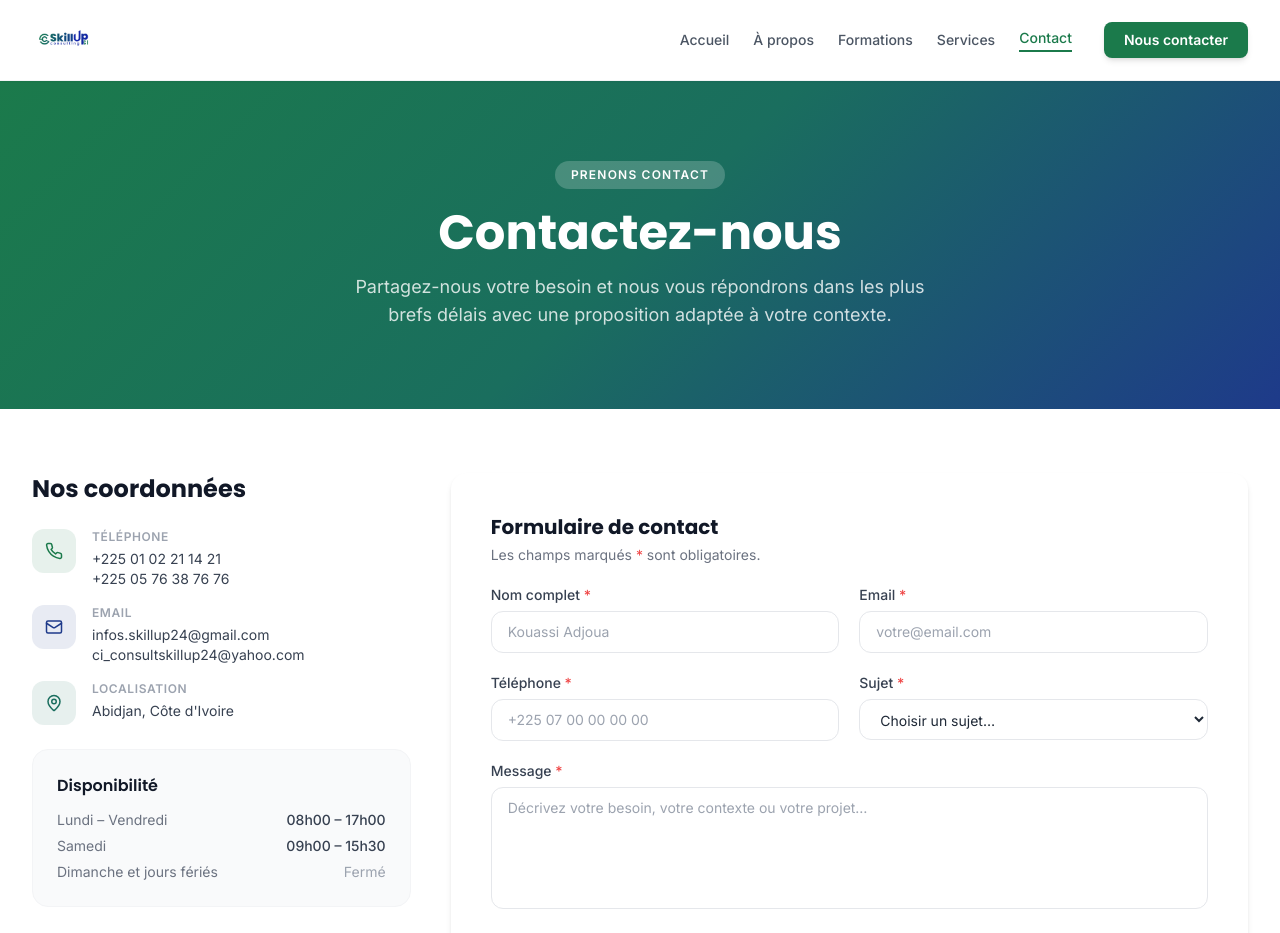
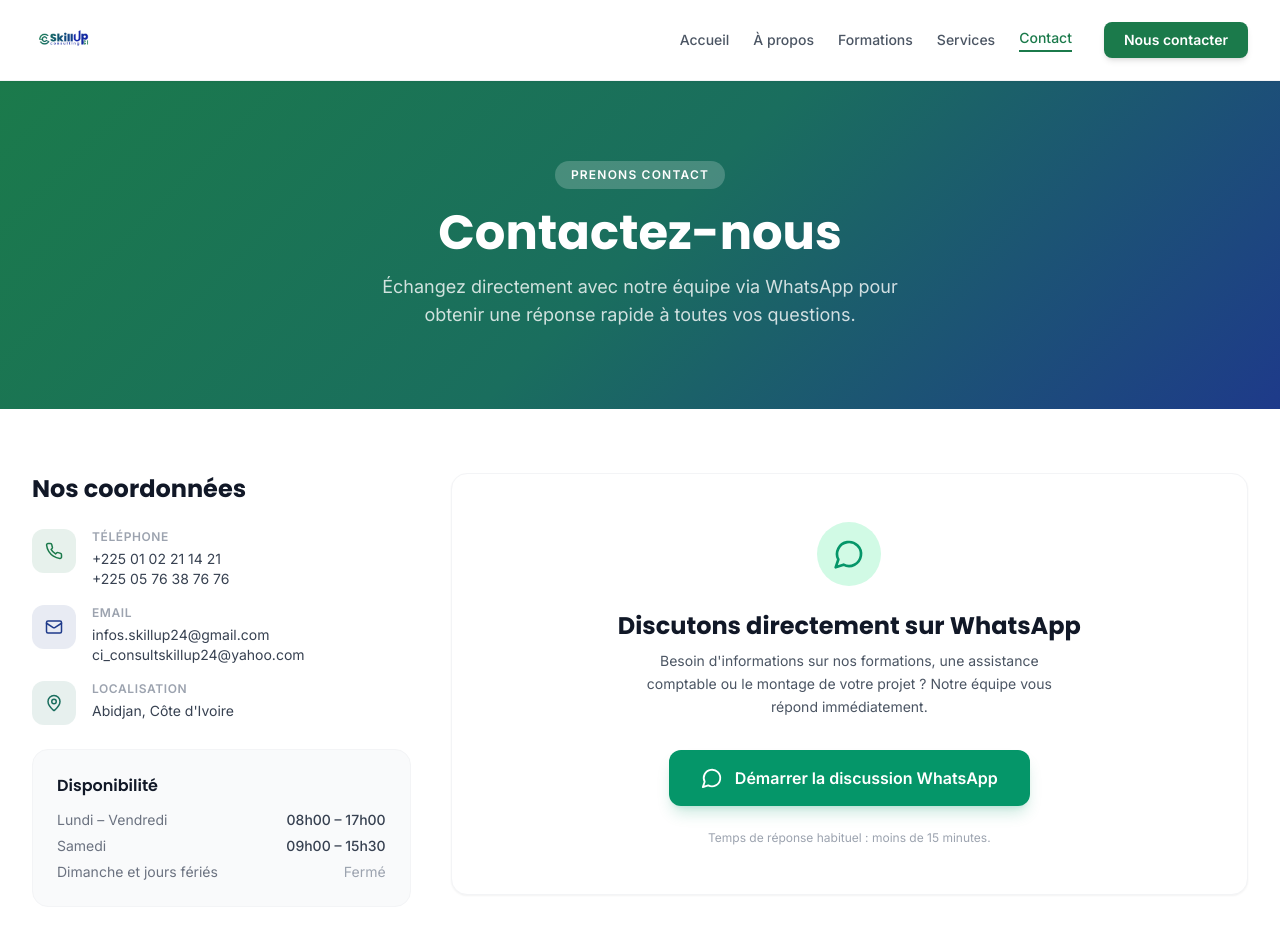
Before and after one commit to esperanceykouassi-bit/proj-esp, a React (Vite) app in the folder frontend/: page /contact in a window 1280 px wide. Shown: the top 933 px of the page. Built offline with nearby package versions, Linux system fonts and the light colour scheme.

Commit message:
Replace contact form with direct WhatsApp action card

```diff
--- a/frontend/src/pages/Contact.jsx
+++ b/frontend/src/pages/Contact.jsx
@@ -1,16 +1,12 @@
-import { useState } from 'react'
 import { motion } from 'framer-motion'
-import { Mail, Phone, MapPin, Send, Loader2, MessageSquare } from 'lucide-react'
+import { Mail, Phone, MapPin, MessageCircle } from 'lucide-react'
 import FadeIn from '../components/FadeIn'
-import Toast from '../components/Toast'
 
 // ─── Données statiques ────────────────────────────────────────────────────────
 
-const SUJETS = ['Formation', 'Assistance comptable', 'Montage de projet', 'Autre']
-
 const COORDONNEES = [
   {
-    icon:  Phone,
+    icon: Phone,
     label: 'Téléphone',
     color: 'bg-brand-green/10',
     iconColor: 'text-brand-green',
@@ -20,89 +16,32 @@ const COORDONNEES = [
     ],
   },
   {
-    icon:  Mail,
+    icon: Mail,
     label: 'Email',
     color: 'bg-brand-blue/10',
     iconColor: 'text-brand-blue',
     lines: [
-      { text: 'infos.skillup24@gmail.com',        href: 'mailto:infos.skillup24@gmail.com' },
-      { text: 'ci_consultskillup24@yahoo.com',    href: 'mailto:ci_consultskillup24@yahoo.com' },
+      { text: 'infos.skillup24@gmail.com', href: 'mailto:infos.skillup24@gmail.com' },
+      { text: 'ci_consultskillup24@yahoo.com', href: 'mailto:ci_consultskillup24@yahoo.com' },
     ],
   },
   {
-    icon:  MapPin,
+    icon: MapPin,
     label: 'Localisation',
     color: 'bg-brand-teal/10',
     iconColor: 'text-brand-teal',
-    lines: [{ text: 'Abidjan, Côte d\'Ivoire' }],
+    lines: [{ text: "Abidjan, Côte d'Ivoire" }],
   },
 ]
-
-const INITIAL_FORM = { nom: '', email: '', telephone: '', sujet: '', message: '' }
-
-// ─── Validation client ────────────────────────────────────────────────────────
-
-function validate(form) {
-  const errs = {}
-  if (!form.nom.trim() || form.nom.trim().length < 2)
-    errs.nom = 'Nom requis (min 2 caractères)'
-  if (!/^[^\s@]+@[^\s@]+\.[^\s@]+$/.test(form.email))
-    errs.email = 'Email invalide'
-  if (!form.telephone.trim() || form.telephone.trim().length < 8)
-    errs.telephone = 'Téléphone requis (min 8 chiffres)'
-  if (!form.sujet)
-    errs.sujet = 'Veuillez choisir un sujet'
-  if (!form.message.trim() || form.message.trim().length < 10)
-    errs.message = 'Message trop court (min 10 caractères)'
-  return errs
-}
 
 // ─── Page Contact ─────────────────────────────────────────────────────────────
 
 export default function Contact() {
-  const [form, setForm]         = useState(INITIAL_FORM)
-  const [errors, setErrors]     = useState({})
-  const [loading, setLoading]   = useState(false)
-  const [toast, setToast]       = useState(null)
-
-  const showToast = (message, type = 'success') =>
-    setToast({ message, type, key: Date.now() })
-
-  const handleChange = (e) => {
-    const { name, value } = e.target
-    setForm((prev) => ({ ...prev, [name]: value }))
-    if (errors[name]) setErrors((prev) => ({ ...prev, [name]: null }))
-  }
-
-  const handleSubmit = async (e) => {
-    e.preventDefault()
-    const errs = validate(form)
-    if (Object.keys(errs).length) { setErrors(errs); return }
-
-    setLoading(true)
-    try {
-      const res  = await fetch('/api/contact', {
-        method:  'POST',
-        headers: { 'Content-Type': 'application/json' },
-        body:    JSON.stringify(form),
-      })
-      const data = await res.json()
-
-      if (!res.ok) {
-        if (data.details) setErrors(flattenServerErrors(data.details))
-        else showToast(data.error || 'Une erreur est survenue.', 'error')
-        return
-      }
-
-      showToast(data.message || 'Message envoyé avec succès !', 'success')
-      setForm(INITIAL_FORM)
-      setErrors({})
-    } catch {
-      showToast('Connexion impossible. Vérifiez votre connexion internet.', 'error')
-    } finally {
-      setLoading(false)
-    }
-  }
+  const whatsappNumber = '2250768891544'
+  const whatsappMessage = encodeURIComponent(
+    "Bonjour, je souhaite avoir des informations sur vos services et formations."
+  )
+  const whatsappUrl = `https://wa.me/${whatsappNumber}?text=${whatsappMessage}`
 
   return (
     <div>
@@ -110,26 +49,28 @@ export default function Contact() {
       <section className="bg-hero-gradient text-white py-16 md:py-20">
         <div className="max-w-7xl mx-auto px-4 sm:px-6 lg:px-8 text-center">
           <motion.span
-            initial={{ opacity: 0, y: 12 }} animate={{ opacity: 1, y: 0 }}
+            initial={{ opacity: 0, y: 12 }}
+            animate={{ opacity: 1, y: 0 }}
             transition={{ duration: 0.4 }}
             className="inline-block bg-white/20 text-xs font-semibold px-4 py-1.5 rounded-full mb-5 uppercase tracking-widest"
           >
             Prenons contact
           </motion.span>
           <motion.h1
-            initial={{ opacity: 0, y: 20 }} animate={{ opacity: 1, y: 0 }}
+            initial={{ opacity: 0, y: 20 }}
+            animate={{ opacity: 1, y: 0 }}
             transition={{ duration: 0.5, delay: 0.08 }}
             className="text-4xl md:text-5xl font-bold font-heading mb-4"
           >
             Contactez-nous
           </motion.h1>
           <motion.p
-            initial={{ opacity: 0, y: 20 }} animate={{ opacity: 1, y: 0 }}
+            initial={{ opacity: 0, y: 20 }}
+            animate={{ opacity: 1, y: 0 }}
             transition={{ duration: 0.5, delay: 0.16 }}
             className="text-lg text-white/80 max-w-xl mx-auto"
           >
-            Partagez-nous votre besoin et nous vous répondrons dans les plus brefs délais
-            avec une proposition adaptée à votre contexte.
+            Échangez directement avec notre équipe via WhatsApp pour obtenir une réponse rapide à toutes vos questions.
           </motion.p>
         </div>
       </section>
@@ -140,7 +81,6 @@ export default function Contact() {
 
           {/* ── Colonne gauche : coordonnées ── */}
           <FadeIn className="space-y-6">
-
             <h2 className="text-2xl font-bold text-gray-900">Nos coordonnées</h2>
 
             <div className="space-y-4">
@@ -155,8 +95,11 @@ export default function Contact() {
                     </p>
                     {lines.map(({ text, href }) =>
                       href ? (
-                        <a key={text} href={href}
-                           className="block text-sm text-gray-700 hover:text-brand-green transition-colors">
+                        <a
+                          key={text}
+                          href={href}
+                          className="block text-sm text-gray-700 hover:text-brand-green transition-colors"
+                        >
                           {text}
                         </a>
                       ) : (
@@ -167,9 +110,6 @@ export default function Contact() {
                 </div>
               ))}
             </div>
-
-            {/* Encart diagnostic */}
-
 
             {/* Horaires */}
             <div className="bg-gray-50 border border-gray-100 rounded-2xl p-6">
@@ -189,158 +129,44 @@ export default function Contact() {
                 </li>
               </ul>
             </div>
-
           </FadeIn>
 
-          {/* ── Colonne droite : formulaire ── */}
+          {/* ── Colonne droite : Carte WhatsApp ── */}
           <FadeIn delay={0.1} className="lg:col-span-2">
-            <form
-              onSubmit={handleSubmit}
-              noValidate
-              className="card p-8 md:p-10 space-y-5"
-            >
+            <div className="card p-8 md:p-12 text-center space-y-6 bg-white rounded-2xl border border-gray-100 shadow-sm">
+              <div className="w-16 h-16 bg-emerald-100 text-emerald-600 rounded-full flex items-center justify-center mx-auto">
+                <MessageCircle size={32} />
+              </div>
+
               <div>
-                <h2 className="text-xl font-bold text-gray-900">Formulaire de contact</h2>
-                <p className="text-sm text-gray-500 mt-1">
-                  Les champs marqués <span className="text-red-500">*</span> sont obligatoires.
+                <h2 className="text-2xl font-bold text-gray-900 mb-2">
+                  Discutons directement sur WhatsApp
+                </h2>
+                <p className="text-gray-600 max-w-md mx-auto text-sm leading-relaxed">
+                  Besoin d'informations sur nos formations, une assistance comptable ou le montage de votre projet ? Notre équipe vous répond immédiatement.
                 </p>
               </div>
 
-              {/* Nom + Email */}
-              <div className="grid grid-cols-1 sm:grid-cols-2 gap-5">
-                <Field
-                  label="Nom complet" name="nom" value={form.nom}
-                  error={errors.nom} onChange={handleChange}
-                  placeholder="Kouassi Adjoua" required
-                />
-                <Field
-                  label="Email" name="email" type="email" value={form.email}
-                  error={errors.email} onChange={handleChange}
-                  placeholder="votre@email.com" required
-                />
+              <div className="pt-2">
+                <a
+                  href={whatsappUrl}
+                  target="_blank"
+                  rel="noopener noreferrer"
+                  className="inline-flex items-center justify-center gap-3 bg-emerald-600 hover:bg-emerald-700 text-white font-semibold text-base px-8 py-4 rounded-xl shadow-lg shadow-emerald-600/20 transition-all hover:scale-105 active:scale-95"
+                >
+                  <MessageCircle size={22} />
+                  Démarrer la discussion WhatsApp
+                </a>
               </div>
 
-              {/* Téléphone + Sujet */}
-              <div className="grid grid-cols-1 sm:grid-cols-2 gap-5">
-                <Field
-                  label="Téléphone" name="telephone" type="tel" value={form.telephone}
-                  error={errors.telephone} onChange={handleChange}
-                  placeholder="+225 07 00 00 00 00" required
-                />
-                <SelectField
-                  label="Sujet" name="sujet" value={form.sujet}
-                  error={errors.sujet} onChange={handleChange}
-                  options={SUJETS} required
-                />
-              </div>
-
-              {/* Message */}
-              <div>
-                <label htmlFor="message"
-                       className="block text-sm font-medium text-gray-700 mb-1.5">
-                  Message <span className="text-red-500">*</span>
-                </label>
-                <textarea
-                  id="message" name="message" rows={5} value={form.message}
-                  onChange={handleChange}
-                  placeholder="Décrivez votre besoin, votre contexte ou votre projet…"
-                  className={`w-full px-4 py-2.5 border rounded-xl text-sm resize-none
-                    focus:outline-none focus:ring-2 transition-colors
-                    ${errors.message
-                      ? 'border-red-400 focus:ring-red-200 bg-red-50'
-                      : 'border-gray-200 focus:ring-brand-green/40 focus:border-brand-green'
-                    }`}
-                />
-                {errors.message && (
-                  <p className="mt-1 text-xs text-red-600">{errors.message}</p>
-                )}
-              </div>
-
-              {/* Bouton */}
-              <button
-                type="submit"
-                disabled={loading}
-                className="btn-primary w-full justify-center py-3.5 text-base
-                           disabled:opacity-60 disabled:cursor-not-allowed"
-              >
-                {loading
-                  ? <><Loader2 size={18} className="animate-spin" /> Envoi en cours…</>
-                  : <><Send size={18} /> Envoyer le message</>
-                }
-              </button>
-
-              <p className="text-xs text-center text-gray-400">
-                Un accusé de réception vous sera envoyé par email. Réponse sous 24h.
+              <p className="text-xs text-gray-400">
+                Temps de réponse habituel : moins de 15 minutes.
               </p>
-            </form>
+            </div>
           </FadeIn>
 
         </div>
       </section>
-
-      {/* ── Toast ── */}
-      {toast && (
-        <Toast
-          key={toast.key}
-          message={toast.message}
-          type={toast.type}
-          onClose={() => setToast(null)}
-        />
-      )}
     </div>
   )
 }
-
-// ─── Sous-composants ──────────────────────────────────────────────────────────
-
-function Field({ label, name, type = 'text', value, error, onChange, placeholder, required }) {
-  return (
-    <div>
-      <label htmlFor={name} className="block text-sm font-medium text-gray-700 mb-1.5">
-        {label} {required && <span className="text-red-500">*</span>}
-      </label>
-      <input
-        id={name} name={name} type={type} value={value}
-        onChange={onChange} placeholder={placeholder}
-        className={`w-full px-4 py-2.5 border rounded-xl text-sm
-          focus:outline-none focus:ring-2 transition-colors
-          ${error
-            ? 'border-red-400 focus:ring-red-200 focus:border-red-400 bg-red-50'
-            : 'border-gray-200 focus:ring-brand-green/40 focus:border-brand-green'
-          }`}
-      />
-      {error && <p className="mt-1 text-xs text-red-600">{error}</p>}
-    </div>
-  )
-}
-
-function SelectField({ label, name, value, error, onChange, options, required }) {
-  return (
-    <div>
-      <label htmlFor={name} className="block text-sm font-medium text-gray-700 mb-1.5">
-        {label} {required && <span className="text-red-500">*</span>}
-      </label>
-      <select
-        id={name} name={name} value={value} onChange={onChange}
-        className={`w-full px-4 py-2.5 border rounded-xl text-sm bg-white
-          focus:outline-none focus:ring-2 transition-colors
-          ${error
-            ? 'border-red-400 focus:ring-red-200 focus:border-red-400 bg-red-50'
-            : 'border-gray-200 focus:ring-brand-green/40 focus:border-brand-green'
-          }`}
-      >
-        <option value="">Choisir un sujet…</option>
-        {options.map((o) => <option key={o} value={o}>{o}</option>)}
-      </select>
-      {error && <p className="mt-1 text-xs text-red-600">{error}</p>}
-    </div>
-  )
-}
-
-function flattenServerErrors(details) {
-  const flat = {}
-  for (const [key, messages] of Object.entries(details)) {
-    flat[key] = Array.isArray(messages) ? messages[0] : messages
-  }
-  return flat
-}
```
